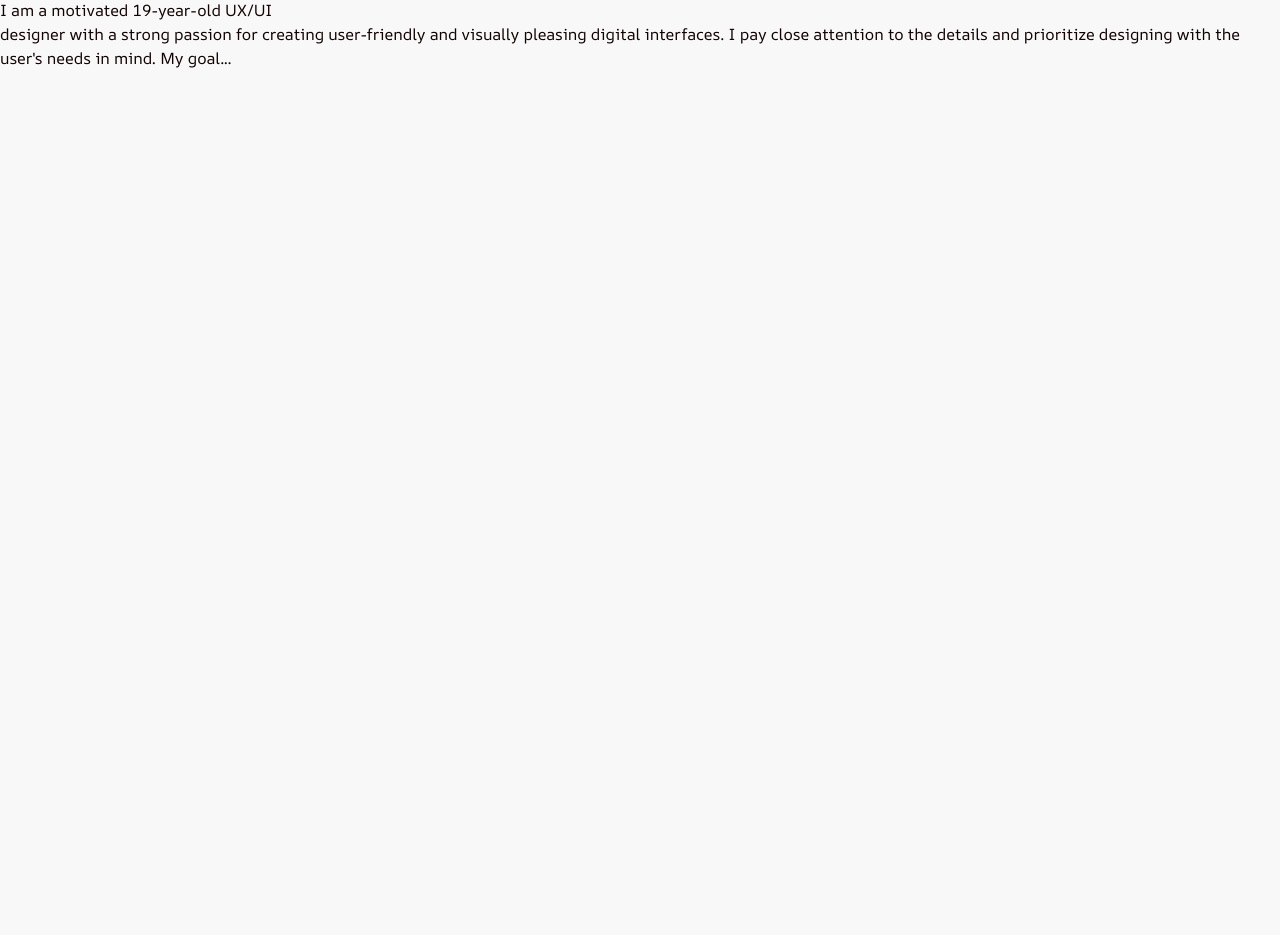
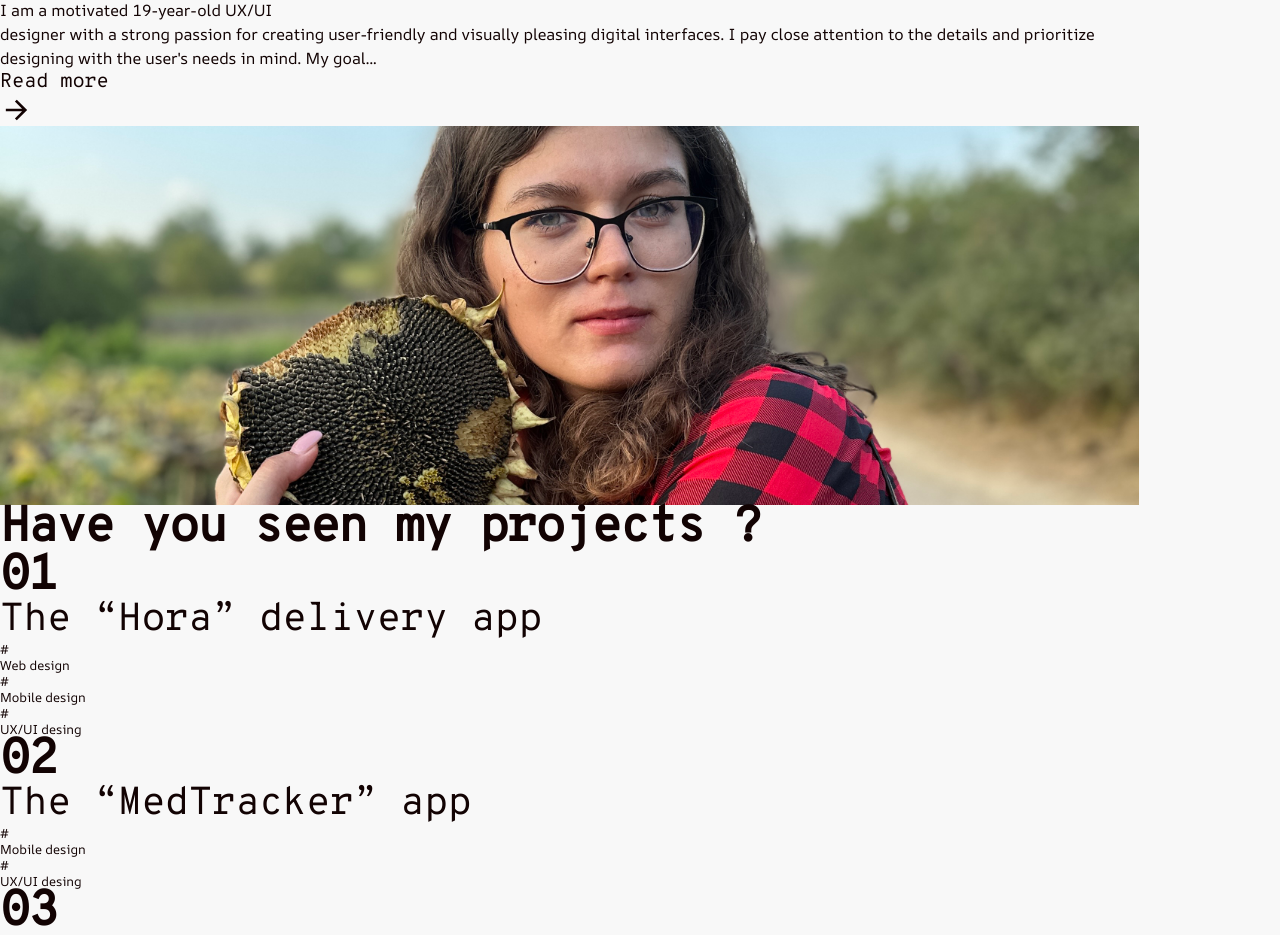
Before and after one commit to Vlad-Andres/elena-portfolio, a Vue app: page / in a window 1280 px wide. Shown: the part 300-1235 px from the top of the page. Before the commit the page ends 800 px from the top, so only its background shows below. Built offline with nearby package versions, Linux system fonts and the light colour scheme.

Commit message:
Add image and project items

```diff
--- a/src/App.vue
+++ b/src/App.vue
@@ -4,7 +4,7 @@ import Navbar from './components/Navbar.vue'
 </script>
 
 <template>
-    <div class="w-[82.4%] mx-auto border-solid border-r-[3px] border-red-darker h-screen">
+    <div class="outer-container w-[82.4%] mx-auto border-solid border-r-[3px] border-red-darker h-full">
       <div  class="content-container xl:w-[1120px] w-[640px] mx-auto ">
         <Navbar/>
         <RouterView/>
@@ -22,4 +22,10 @@ import Navbar from './components/Navbar.vue'
   left:0;
   top: 96px;
 }
+
+@media screen and (max-width: 1380px) and (min-width: 1280px) {
+.outer-container {
+  width: 89%;
+}
+}
 </style>
--- a/src/assets/base.css
+++ b/src/assets/base.css
@@ -22,9 +22,9 @@
 :root {
   --color-background: var(--primary-white);
   --color-text-default: var(--primary-dark);
-  --small-x-margin: 20%;
-  --large-x-margin: 11%;
-  --margin-x-content: var(--large-x-margin);
+  /* --small-x-margin: 22%;
+  --large-x-margin: 10rem;
+  --margin-x-content: var(--large-x-margin); */
 
   /* Fonts */
   --lg-h1-font-size: 5.96063rem;
--- /dev/null
+++ b/src/components/ProjectItem.vue
@@ -0,0 +1,38 @@
+<template>
+    <div class="flex flex-row border-[2px] border-neutral-grey-dark">
+        <div class="w-2/12 border-r-[2px] border-neutral-grey-dark flex items-center justify-center">
+            <h1 class="align-middle">0{{ number }}</h1>
+        </div>
+        <div class="w-8/12 flex flex-auto items-center justify-center">
+            <h2 class="center align-middle p-2">{{ name }}</h2>
+        </div>
+        <div class="w-2/12 flex-auto">
+            <div class="flex flex-col justify-around h-full">
+                    <div v-for="tag in hashtags" :key="tag" class="">
+                        <span class="flex">
+                            <p class="p-medium text-primary-red">#</p>
+                            <p class="p-medium">{{ tag }}</p>
+                        </span>
+                    </div>
+            </div>
+        </div>
+    </div>
+</template>
+
+<script setup>
+const props = defineProps({
+    name: {
+        type: String,
+        required: true
+    },
+    number: {
+        type: String,
+        default: '1'
+    },
+    hashtags: {
+        type: Array,
+        default: []
+    },
+})
+
+</script>
--- /dev/null
+++ b/src/components/icons/IconArrowRight.vue
@@ -0,0 +1,8 @@
+<template>
+    <svg width="33" height="32" viewBox="0 0 33 32" fill="none" xmlns="http://www.w3.org/2000/svg">
+<g id="Group">
+<path id="Vector" d="M22.0627 14.6667L14.9107 7.51467L16.796 5.62933L27.1667 16L16.796 26.3707L14.9107 24.4853L22.0627 17.3333H5.83334V14.6667H22.0627Z" fill="#120303"/>
+</g>
+</svg>
+
+</template>
--- a/src/views/HomeView.vue
+++ b/src/views/HomeView.vue
@@ -31,7 +31,8 @@
 
     <!-- About me row -->
     <div class="flex flex-row-reverse">
-      <div class="flex-none h-6 xl:w-[33.75rem] w-[22rem]">
+      <div class="flex flex-col flex-none">
+        <div class="flex-none xl:w-[33.75rem] w-[22rem]">
           <p class="p-large">
             I am a motivated <span class="text-primary-red">19-year-old UX/UI <br> designer</span>
             with a strong passion for
@@ -42,6 +43,62 @@
             <span class="text-primary-red">My goal...</span>
           </p>
         </div>
+        <div class="flex-none xl:w-[33.75rem] w-[22rem] mt-4">
+         <a href="/read-more">
+            <h5 class="text-right">Read more<ArrowRight class="inline"/> </h5>
+         </a>
+        </div>
+      </div>
+    </div>
+    <div class="flex flex-col">
+      <div
+        class="
+          w-full
+          h-[450px]
+          bg-red-lighter
+          block absolute
+          left-0
+          mb-10
+          after:border-b-[3px]
+          after:border-red-darker
+          after:content-[' ']
+          after:absolute
+          after:w-full
+          after:left-0
+          after:top-[542px]
+        ">
+        <img src="@/assets/profile-image.jpeg" alt="illustration" class="object-cover w-full h-full object-top-[100px]"/>
+      </div>
+
+      <div class="w-full h-[450px] bg-red-dark"></div>
+      <div class="mt-[110px] mb-[20px]">
+        <h1 class="text-center">
+          <span>
+            Have you seen my projects
+          </span>
+          <span class="text-primary-red">
+            ?
+          </span>
+        </h1>
+      </div>
+
+      <div class="
+        w-full
+        before:border-b-[3px]
+        before:border-red-darker
+        before:content-[' ']
+        before:absolute
+        before:w-full
+        before:left-0
+      ">
+      <div class="flex flex-col gap-[128px] my-[128px]">
+        <ProjectItem :name="'The “Hora” delivery app'" :hashtags="['Web design', 'Mobile design', 'UX/UI desing']"/>
+        <ProjectItem :number="'2'" :name="'The “MedTracker” app'" :hashtags="['Mobile design', 'UX/UI desing']"/>
+        <ProjectItem :number="'3'" :name="'The Portfolio website'" :hashtags="['Web design', 'UX/UI desing']"/>
+      </div>
+
+      </div>
+
     </div>
   </div>
 
@@ -50,4 +107,6 @@
 <script setup>
 import LinkedinLogo from '@/components/icons/IconLinkedIn.vue'
 import InstaIcon from '@/components/icons/IconInsta.vue'
+import ArrowRight from '@/components/icons/IconArrowRight.vue'
+import ProjectItem from '@/components/ProjectItem.vue'
 </script>
```
Also changed, not shown: src/assets/profile-image.jpeg (added). Lines whose indentation alone changed are shown as unchanged.
